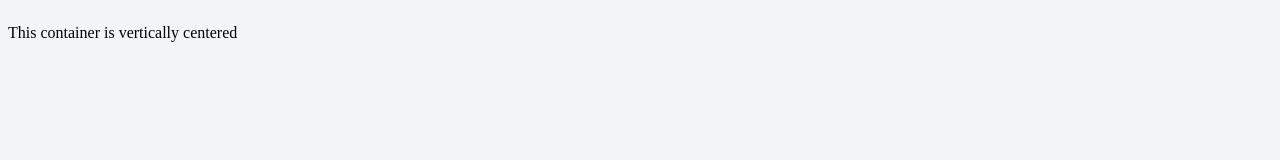
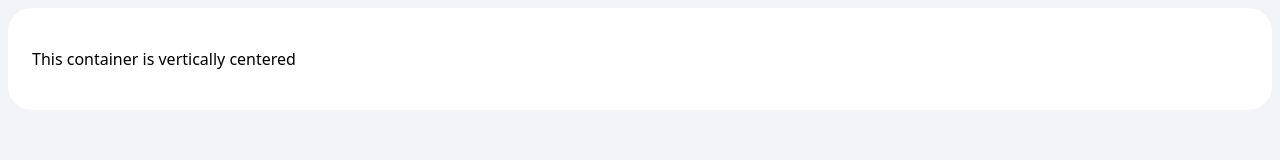
Before and after one commit to risen228/telegram-webapp-height-bug, a plain HTML site: page index.html in a window 1280 px wide. Drawn offline with Linux system fonts and the light colour scheme.

Commit message:
Update index.html

```diff
--- a/index.html
+++ b/index.html
@@ -15,10 +15,11 @@
       body {
         display: flex;
         flex-direction: column;
+        font-family: system-ui, sans-serif;
         background: #f2f4f7;
       }
 
-      container {
+      .container {
         margin-top: auto;
         margin-bottom: auto;
         background: #fff;
```
